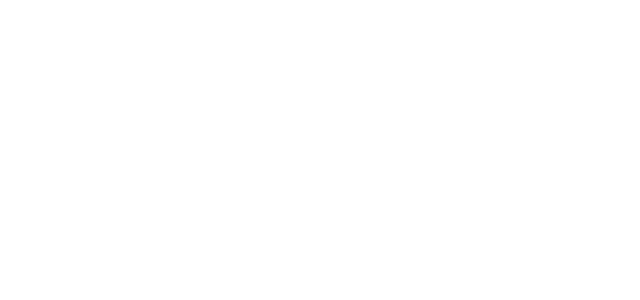
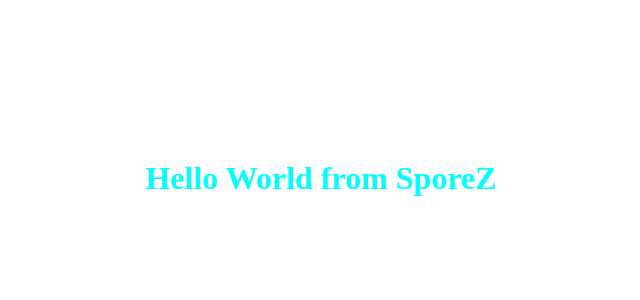
Before and after one commit to DjPressPlay/SporeZ, a React (Vite) app: page / in a window 1280 px wide. Shown: the top 300 px of the page, without its empty margins (319-959 px from the left). Built offline with nearby package versions, Linux system fonts and the light colour scheme.

Commit message:
Update Index.tsx

```diff
--- a/src/pages/Index.tsx
+++ b/src/pages/Index.tsx
@@ -1,8 +1,12 @@
+import React from "react";
 import App from "../app";
+
 export default function Index() {
   return (
     <App>
-      {/* Content like <Hero /> goes here */}
+      <h1 style={{ textAlign: "center", marginTop: "20vh", color: "#0ff" }}>
+        Hello World from SporeZ
+      </h1>
     </App>
   );
 }
```
